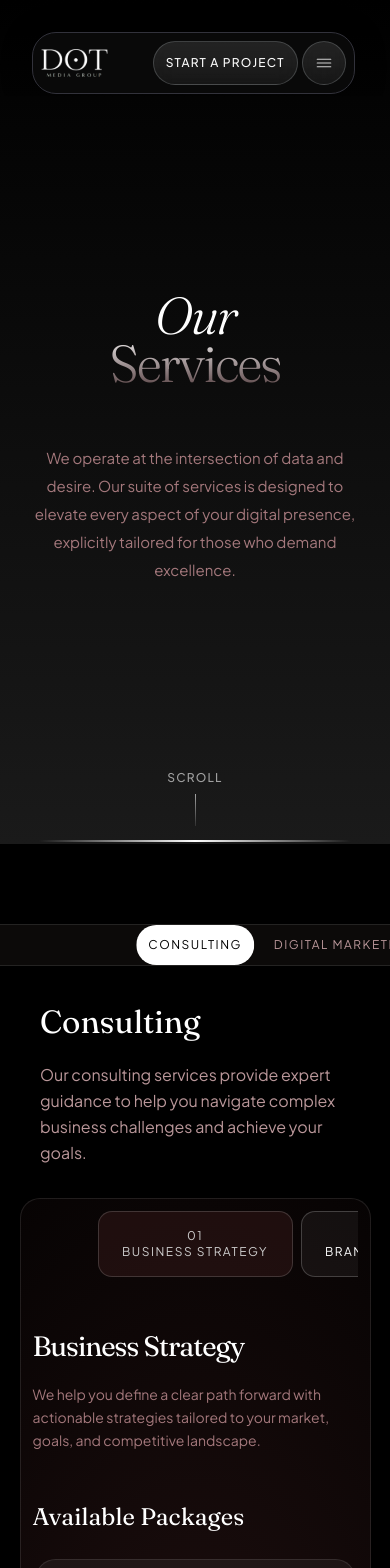
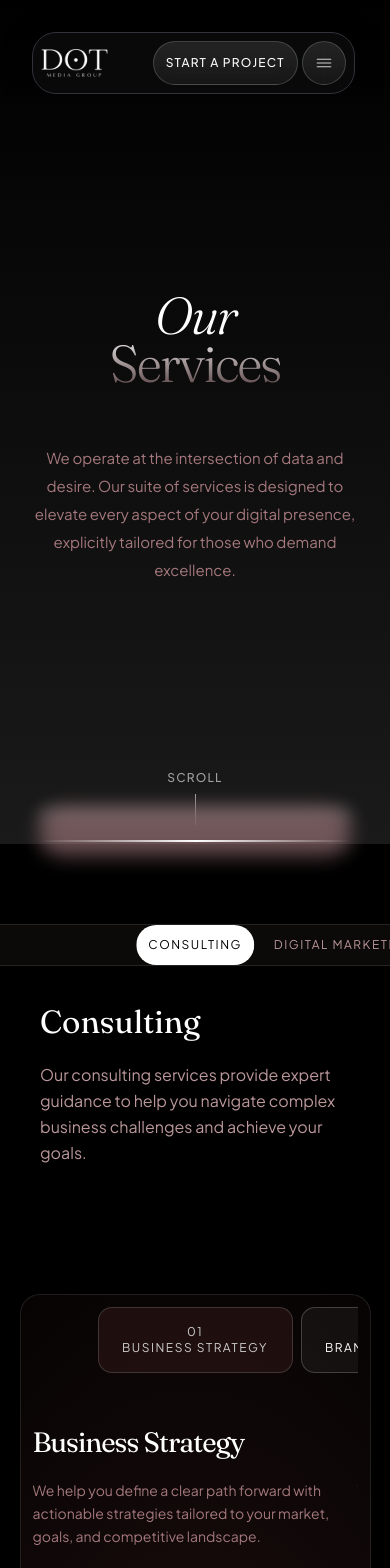
Before and after one commit to davidfl10/dot-media-group, a Next.js app: page /services in a window 390 px wide. Shown: the top 1568 px of the page. Built offline with nearby package versions, Linux system fonts and the light colour scheme.

Commit message:
added swiper on phone screen size

```diff
--- a/components/ServiceClient.tsx
+++ b/components/ServiceClient.tsx
@@ -2,13 +2,12 @@
 
 import { useEffect, useMemo, useRef, useState, useCallback } from "react";
 import { useSearchParams } from "next/navigation";
-import { AnimatePresence, motion, useInView } from "framer-motion";
+import { motion, useInView } from "framer-motion";
 import { Swiper, SwiperSlide } from "swiper/react";
 import type { Swiper as SwiperType } from "swiper";
 import { FreeMode } from "swiper/modules";
 import Navbar from "./Navbar";
 import Footer from "./Footer";
-import LoadingOverlay from "./LoadingOverlay";
 import { servicePackages } from "@/lib/servicePackages";
 import useWindowWidth from "@/lib/useWindowWidth";
 
@@ -25,7 +24,9 @@ export default function ServiceClient() {
   const isMobile = width < 1050;
   // Swiper refs
   const domainSwiperRef = useRef<SwiperType | null>(null);
+  const descSwiperRef = useRef<SwiperType | null>(null);
   const serviceSwiperRef = useRef<SwiperType | null>(null);
+  const serviceDescSwiperRef = useRef<SwiperType | null>(null);
   const packageSwiperRef = useRef<SwiperType | null>(null);
 
   const searchParams = useSearchParams();
@@ -36,15 +37,11 @@ export default function ServiceClient() {
   const [activeDomain, setActiveDomain] = useState(
     domainParam >= 0 && domainParam < DOMAIN_KEYS.length ? domainParam : 0
   );
-  // selectedDomain updates immediately on click for visual tab feedback
-  const [selectedDomain, setSelectedDomain] = useState(activeDomain);
-  const [isLoading, setIsLoading] = useState(false);
-  const loadingTimerRef = useRef<ReturnType<typeof setTimeout> | null>(null);
-
   // Sync swiper to initial domain on mount
   useEffect(() => {
     if (domainParam > 0) {
       domainSwiperRef.current?.slideTo(domainParam);
+      descSwiperRef.current?.slideTo(domainParam);
     }
   }, []);
 
@@ -60,37 +57,25 @@ export default function ServiceClient() {
   const buttonWidth = isMobile ? 60 : 100 / serviceEntries.length - 0.5;
 
   const handleDomainChange = useCallback((i: number) => {
-    if (i === selectedDomain) return;
-    setSelectedDomain(i);
-    if (isMobile) {
-      // On mobile: switch instantly, no loading screen
+    if (i === activeDomain) return;
     setActiveDomain(i);
     setActiveService(0);
     setActivePackage(0);
+    domainSwiperRef.current?.slideTo(i);
+    descSwiperRef.current?.slideTo(i);
     serviceSwiperRef.current?.slideTo(0);
+    serviceDescSwiperRef.current?.slideTo(0);
     packageSwiperRef.current?.slideTo(0);
-    } else {
-      // On desktop: show loading overlay for 2s
-      setIsLoading(true);
-      if (loadingTimerRef.current) clearTimeout(loadingTimerRef.current);
-      loadingTimerRef.current = setTimeout(() => {
-        setActiveDomain(i);
-        setActiveService(0);
-        setActivePackage(0);
-        serviceSwiperRef.current?.slideTo(0);
-        packageSwiperRef.current?.slideTo(0);
-        setIsLoading(false);
-      }, 2000);
-    }
-  }, [selectedDomain, isMobile]);
+  }, [activeDomain]);
 
-  useEffect(() => () => { if (loadingTimerRef.current) clearTimeout(loadingTimerRef.current); }, []);
-
-  const handleServiceChange = (i: number) => {
+  const handleServiceChange = useCallback((i: number) => {
+    if (i === activeService) return;
     setActiveService(i);
     setActivePackage(0);
+    serviceSwiperRef.current?.slideTo(i);
+    serviceDescSwiperRef.current?.slideTo(i);
     packageSwiperRef.current?.slideTo(0);
-  };
+  }, [activeService]);
 
   return (
     <>
@@ -163,25 +148,31 @@ export default function ServiceClient() {
           <span className="text-neutral-50/60 font-jakarta text-xs font-medium uppercase leading-5 tracking-[1.2px]">Scroll</span>
           <div className="w-px h-8 bg-linear-to-b from-white/60 to-white/10" />
           <div className="relative w-[80vw] mt-2">
-            {!isMobile && (
+            {isMobile ? (
               <>
-                <div className="absolute -top-8 w-full h-4 blur-3xl rounded-full opacity-20" style={{ backgroundColor: "white" }} />
-                <div className="absolute -top-8 w-full h-12 blur-xl rounded-full" style={{ backgroundColor: service.secondaryBg }} />
+                <div className="absolute -top-8 w-full h-4 blur-sm rounded-full opacity-20" style={{ backgroundColor: "white" }} />
+                <div className="absolute -top-8 w-full h-12 blur-[10px] rounded-full" style={{ backgroundColor: service.secondaryBg, opacity: 0.6 }} />
+                <div className="relative h-0.5 lg:h-px bg-linear-to-r from-transparent via-white to-transparent" />
+                <div className="absolute top-0 w-full h-1 blur-sm rounded-full" style={{ backgroundColor: "white", opacity: 0.15 }} />
+              </>
+            ) : (
+              <>
+                <div className="absolute -top-8 w-full h-4 blur-sm lg:blur-3xl rounded-full opacity-20" style={{ backgroundColor: "white" }} />
+                <div className="absolute -top-8 w-full h-12 blur-sm lg:blur-xl rounded-full" style={{ backgroundColor: service.secondaryBg }} />
+                <div className="relative h-0.5 lg:h-px bg-linear-to-r from-transparent via-white to-transparent" />
+                <div className="absolute top-0 w-full h-1 blur-sm lg:blur-xl rounded-full" style={{ backgroundColor: "white", opacity: 0.15 }} />
               </>
             )}
-            <div className="relative h-0.5 lg:h-px bg-linear-to-r from-transparent via-white to-transparent" />
-            {!isMobile && (
-              <div className="absolute top-0 w-full h-1 blur-xl rounded-full" style={{ backgroundColor: "white", opacity: 0.15 }} />
-            )}
+
           </div>
         </div>
-      </section>
+      </section >
 
       {/* ── Main Content ── */}
-      <main className="h-fit max-w-[1200px] flex flex-col items-center justify-center mx-auto px-6 lg:px-12 text-white">
+      < main className="h-fit max-w-[1200px] flex flex-col items-center justify-center mx-auto px-6 lg:px-12 text-white" >
 
         {/* ── Slider 1: Domain selector ── */}
-        <div className="mt-20 flex flex-col items-center justify-center">
+        <div className="mt-20 flex flex-col items-center justify-center" >
           <Swiper
             modules={width && width < 1000 ? [] : [FreeMode]}
             centeredSlides={width && width < 1000 ? true : false}
@@ -200,11 +191,11 @@ export default function ServiceClient() {
                       handleDomainChange(i);
                       domainSwiperRef.current?.slideTo(i);
                     }}
-                    className={`px-3 py-3 lg:px-6 text-xs lg:text-sm rounded-full font-jakarta tracking-[1.5px] uppercase hover:cursor-pointer transition-all duration-200 whitespace-nowrap ${i === selectedDomain
+                    className={`px-3 py-3 lg:px-6 text-xs lg:text-sm rounded-full font-jakarta tracking-[1.5px] uppercase hover:cursor-pointer transition-all duration-200 whitespace-nowrap ${i === activeDomain
                       ? "bg-white text-black border-white"
                       : "hover:bg-white/10 bg-transparent"
                       }`}
-                    style={i !== selectedDomain ? { color: service.secondaryBgLight, opacity: 1 } : {}}
+                    style={i !== activeDomain ? { color: service.secondaryBgLight, opacity: 1 } : {}}
                   >
                     {d.name}
                   </button>
@@ -212,26 +203,54 @@ export default function ServiceClient() {
               );
             })}
           </Swiper>
-        </div>
+        </div >
 
-      </main>
+      </main >
 
       {/* ── Content area with loading overlay ── */}
-      <div className="relative w-full">
+      <div className="relative w-full" >
         <div className="max-w-[980px] mx-auto px-6 lg:px-12 text-white">
-          <div className="w-full my-8 lg:my-[60px]">
-            <div className="flex flex-col items-start lg:items-center lg:justify-center gap-4 px-4 text-center">
-              <h1 className="text-white text-left lg:text-center font-fraunces font-normal text-[32px] lg:text-[64px]">
+          {isMobile ? (
+            <Swiper
+              slidesPerView={1}
+              onSwiper={(s) => (descSwiperRef.current = s)}
+              onSlideChange={(s) => handleDomainChange(s.realIndex)}
+              className="w-full my-8"
+            >
+              {DOMAIN_KEYS.map((key) => {
+                const d = servicePackages[lang][key];
+                return (
+                  <SwiperSlide key={key}>
+                    <div className="flex flex-col items-start gap-4 px-4">
+                      <h1 className="text-white font-fraunces font-normal text-[32px]">
+                        {d.name}
+                      </h1>
+                      <p
+                        className="text-[16px] font-normal font-jakarta leading-relaxed"
+                        style={{ color: d.secondaryBgLight }}
+                      >
+                        {d.description}
+                      </p>
+                    </div>
+                  </SwiperSlide>
+                );
+              })}
+            </Swiper>
+          ) : (
+            <div className="w-full my-[60px]">
+              <div className="flex flex-col items-center justify-center gap-4 px-4 text-center">
+                <h1 className="text-white text-center font-fraunces font-normal text-[64px]">
                   {service.name}
                 </h1>
                 <p
-                className="text-[16px] text-left lg:text-center font-normal font-jakarta leading-relaxed"
+                  className="text-[16px] text-center font-normal font-jakarta leading-relaxed"
                   style={{ color: service.secondaryBgLight }}
                 >
                   {service.description}
                 </p>
               </div>
             </div>
+          )}
         </div>
 
         <div className="h-fit w-[90%] mx-auto flex flex-col items-start p-3 lg:p-10 mb-8 rounded-[20px] border border-white/10"
@@ -277,17 +296,42 @@ export default function ServiceClient() {
           </div>
 
           {/* Sub-service title + description */}
+          {isMobile ? (
+            <Swiper
+              slidesPerView={1}
+              onSwiper={(s) => (serviceDescSwiperRef.current = s)}
+              onSlideChange={(s) => handleServiceChange(s.realIndex)}
+              className="w-full mb-12"
+            >
+              {serviceEntries.map(([name, data]) => (
+                <SwiperSlide key={name}>
+                  <div className="pr-4">
+                    <h2 className="font-fraunces text-[28px] text-white font-normal tracking-[-1px] mb-4">
+                      {name}
+                    </h2>
+                    <p
+                      className="font-jakarta text-[14px] leading-relaxed"
+                      style={{ color: service.secondaryBg }}
+                    >
+                      {data.description}
+                    </p>
+                  </div>
+                </SwiperSlide>
+              ))}
+            </Swiper>
+          ) : (
             <div className="w-full mb-12">
-            <h2 className="font-fraunces text-[28px] lg:text-[56px] text-white font-normal tracking-[-1px] mb-4">
+              <h2 className="font-fraunces text-[56px] text-white font-normal tracking-[-1px] mb-4">
                 {serviceEntries[activeService][0]}
               </h2>
               <p
-              className="font-jakarta text-[14px] md:text-[15px] leading-relaxed max-w-[640px]"
+                className="font-jakarta text-[15px] leading-relaxed max-w-[640px]"
                 style={{ color: service.secondaryBg }}
               >
                 {activeServiceData.description}
               </p>
             </div>
+          )}
 
           {/* ── Slider 3: Packages ── */}
           <div className="mb-6 w-full">
@@ -356,23 +400,7 @@ export default function ServiceClient() {
 
         </div>
 
-        {/* ── Loading overlay (desktop only) ── */}
-        {!isMobile && (
-          <AnimatePresence>
-            {isLoading && (
-              <motion.div
-                initial={{ opacity: 0 }}
-                animate={{ opacity: 1 }}
-                exit={{ opacity: 0, transition: { duration: 0.7 } }}
-                transition={{ duration: 0.25 }}
-                className="fixed inset-0 z-9999 flex flex-col items-center justify-center bg-black/90"
-              >
-                <LoadingOverlay />
-              </motion.div>
-            )}
-          </AnimatePresence>
-        )}
-      </div>
+      </div >
 
       <div className="w-fit mx-auto">
         <Footer />
```
Lines whose indentation alone changed are shown as unchanged.
